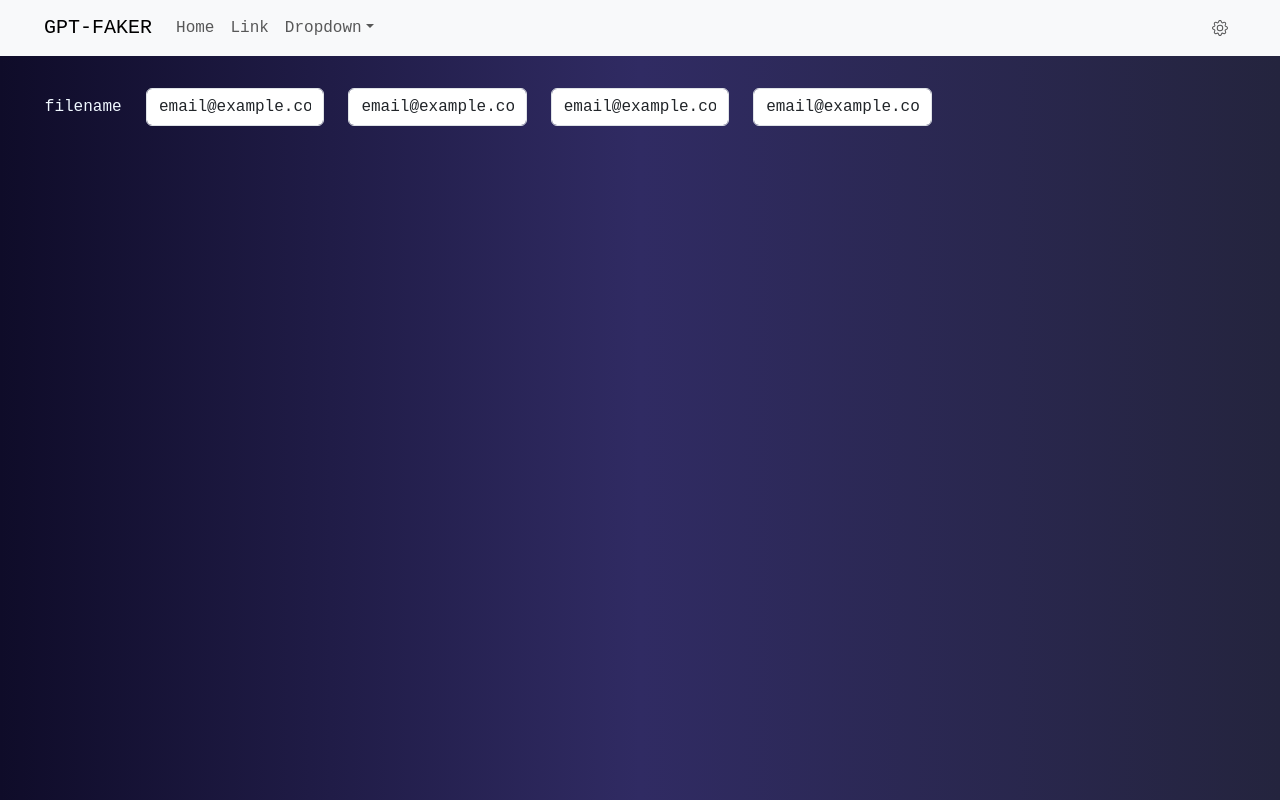
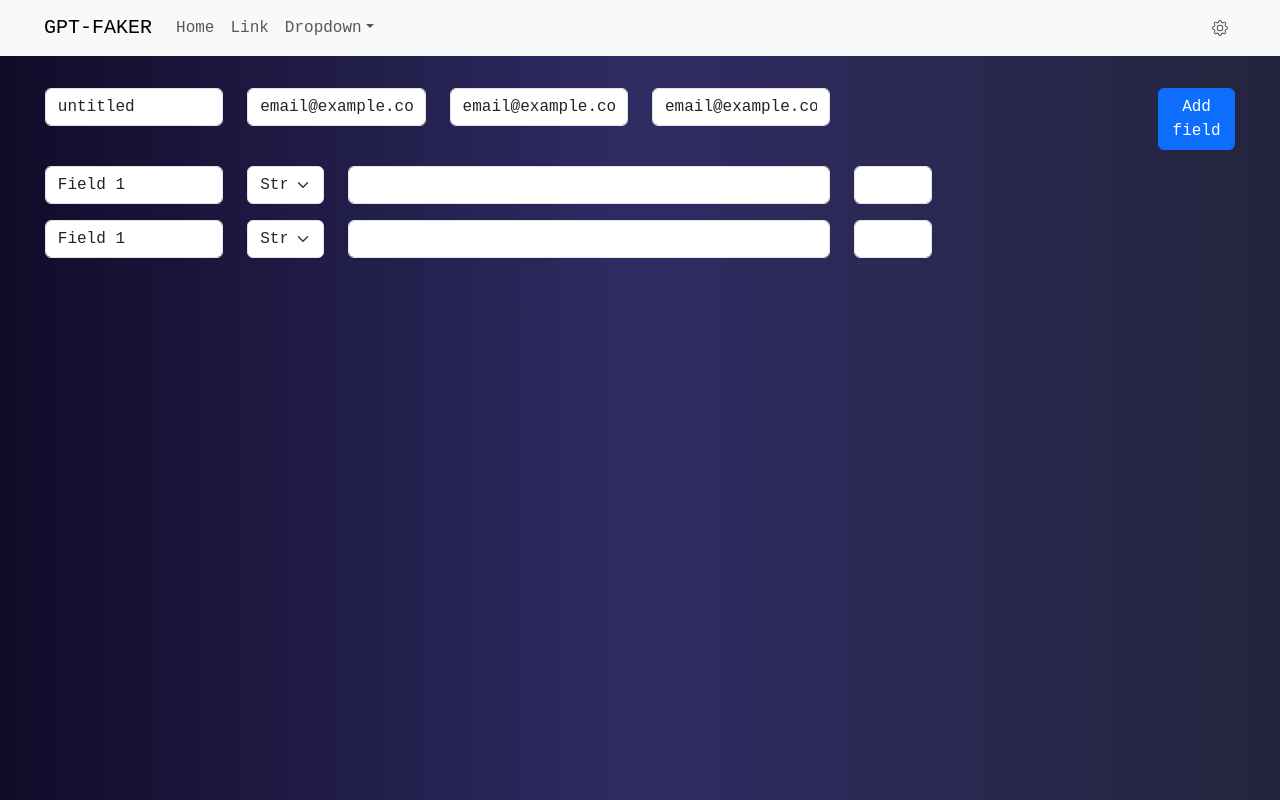
Before and after one commit to PaperUnicorn/gpt-faker, a React (Create React App) app: page / in a window 1280 px wide. Built offline with nearby package versions, Linux system fonts and the light colour scheme.

Commit message:
feat: input fields

```diff
--- /dev/null
+++ b/src/components/Field.tsx
@@ -0,0 +1,38 @@
+import { Form, Row, Col, OverlayTrigger, Tooltip } from "react-bootstrap";
+
+const Field: React.FC = () => {
+  return (
+    <Form.Group as={Row} className="mb-3" controlId="formPlaintextEmail">
+      <Col sm="2">
+        <Form.Control defaultValue="Field 1" />
+      </Col>
+      <Col sm="1">
+        <Form.Select aria-label="Default select example">
+          <option value="1">String</option>
+          <option value="2">Number</option>
+          <option value="3">Object</option>
+          <option value="3">Array</option>
+        </Form.Select>
+      </Col>
+      <Col sm="5">
+        <OverlayTrigger
+          placement="right"
+          delay={{ show: 250, hide: 400 }}
+          overlay={
+            <Tooltip id="button-tooltip">
+              Add some description about your field, for example write email if
+              you want to generate email addresses
+            </Tooltip>
+          }
+        >
+          <Form.Control defaultValue="" aria-describedby="description-block" />
+        </OverlayTrigger>
+      </Col>
+      <Col sm="1">
+        <Form.Control defaultValue="" />
+      </Col>
+    </Form.Group>
+  );
+};
+
+export default Field;
--- a/src/components/Heading.tsx
+++ b/src/components/Heading.tsx
@@ -1,4 +1,4 @@
-import { Col, Form, Row, Stack } from "react-bootstrap";
+import { Button, Col, Form, Row, Stack } from "react-bootstrap";
 
 const Heading: React.FC = () => {
   return (
@@ -10,11 +10,8 @@ const Heading: React.FC = () => {
     // </Row>
 
     <Form.Group as={Row} className="mb-3" controlId="formPlaintextEmail">
-      <Form.Label column sm="1">
-        filename
-      </Form.Label>
       <Col sm="2">
-        <Form.Control readOnly defaultValue="email@example.com" />
+        <Form.Control defaultValue="untitled" />
       </Col>
       <Col sm="2">
         <Form.Control readOnly defaultValue="email@example.com" />
@@ -25,6 +22,10 @@ const Heading: React.FC = () => {
       <Col sm="2">
         <Form.Control readOnly defaultValue="email@example.com" />
       </Col>
+      <Col sm="3"></Col>
+      <Col sm="1">
+        <Button>Add field</Button>
+      </Col>
     </Form.Group>
   );
 };
--- a/src/layout/MainLayout.tsx
+++ b/src/layout/MainLayout.tsx
@@ -1,12 +1,14 @@
 import React from "react";
-import Navbar from "../components/Navbar";
 import { Container } from "react-bootstrap";
 import Heading from "../components/Heading";
+import Field from "../components/Field";
 
 const MainLayout: React.FC = () => {
   return (
     <Container style={{ padding: "2rem 2.8rem" }} fluid={true}>
       <Heading />
+      <Field />
+      <Field />
     </Container>
   );
 };
```
